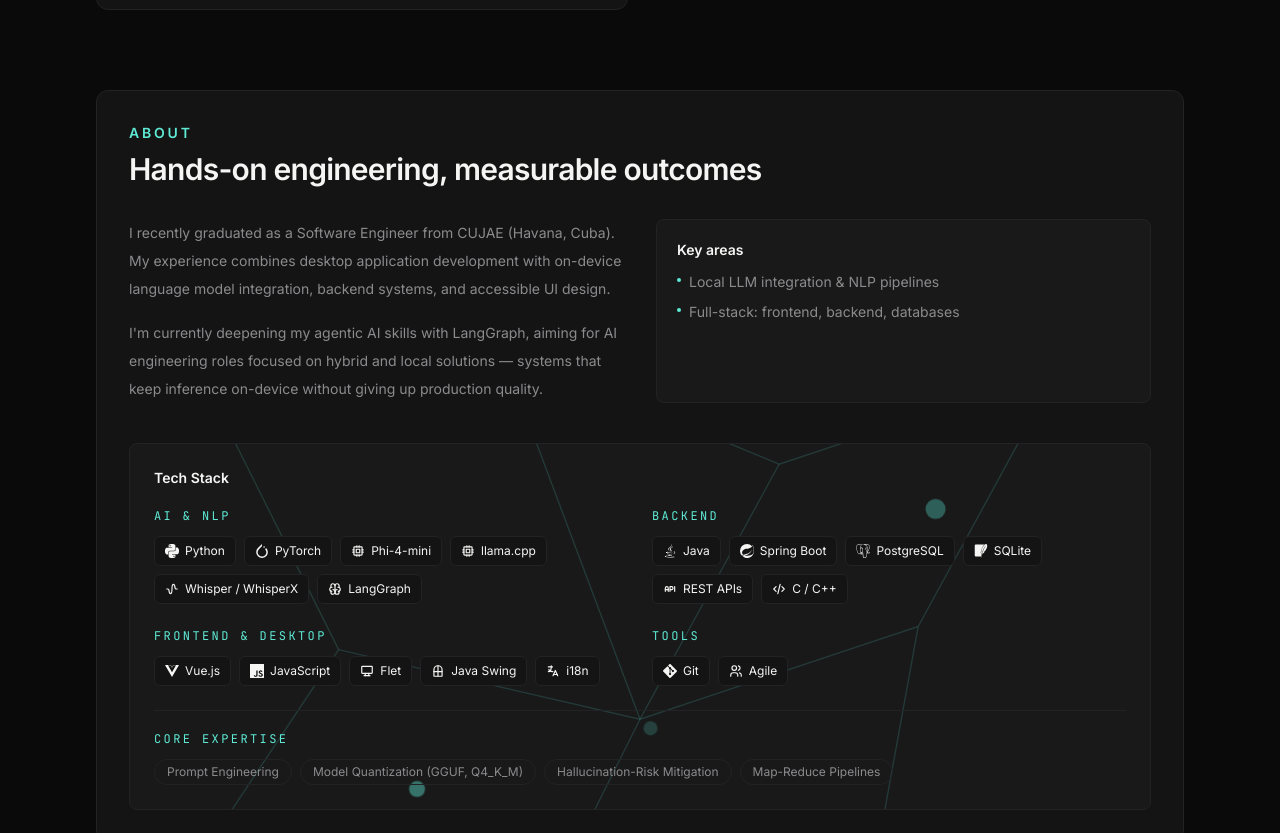
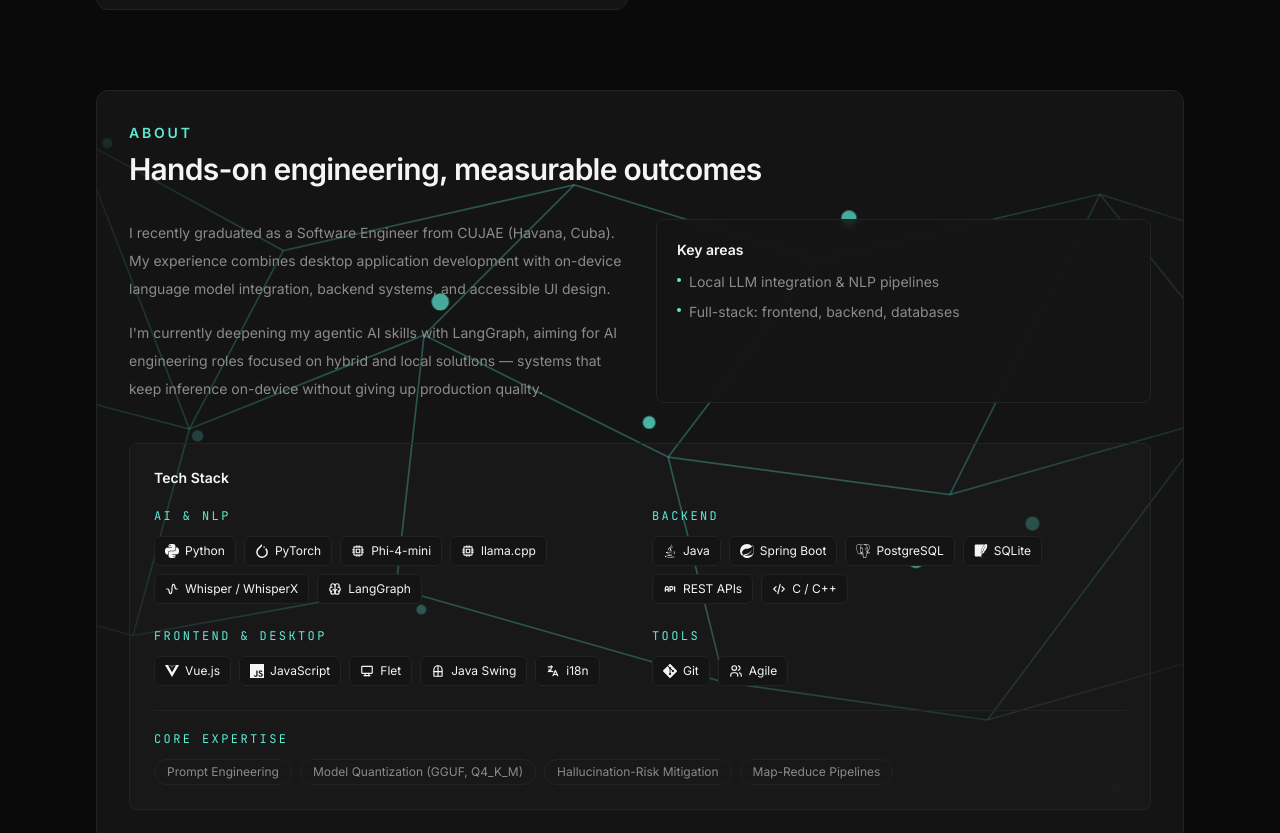
Before and after one commit to 0rlandoMG/Portafolio-Orlando-AI2, a Next.js app: page / in a window 1280 px wide. Shown: the part 1540-2373 px from the top of the page. Built offline with nearby package versions, Linux system fonts and the light colour scheme.

Commit message:
feat: integrate NeuralBackground component into HomePage and update Skills layout for improved design

```diff
--- a/app/page.js
+++ b/app/page.js
@@ -4,6 +4,7 @@ import { useState } from "react";
 import Hero from "../components/Hero";
 import ProjectCard from "../components/ProjectCard";
 import Skills from "../components/Skills";
+import NeuralBackground from "../components/NeuralBackground";
 import projects from "../data/projects";
 import { useLang } from "../context/LanguageProvider";
 
@@ -48,7 +49,9 @@ export default function HomePage() {
         </div>
       </section>
       <section id="about" className="mt-20 scroll-mt-24">
-        <div className="rounded-xl border border-brand-borderLight bg-brand-surfaceLight p-8 shadow-soft dark:border-brand-border dark:bg-brand-surface dark:shadow-none">
+        <div className="relative overflow-hidden rounded-xl border border-brand-borderLight bg-brand-surfaceLight p-8 shadow-soft dark:border-brand-border dark:bg-brand-surface dark:shadow-none">
+          <NeuralBackground />
+          <div className="relative">
             <p className="text-sm font-semibold uppercase tracking-[0.2em] text-brand-mint">
               {t("navbar.about")}
             </p>
@@ -60,7 +63,7 @@ export default function HomePage() {
                 <p>{t("about.paragraph1")}</p>
                 <p>{t("about.paragraph2")}</p>
               </div>
-            <div className="rounded-lg border border-brand-borderLight bg-black/[0.02] p-5 dark:border-brand-border dark:bg-white/[0.02]">
+              <div className="rounded-lg border border-brand-borderLight bg-brand-surfaceLight/80 p-5 backdrop-blur-sm dark:border-brand-border dark:bg-brand-surface/80">
                 <p className="text-sm font-semibold text-brand-textLight dark:text-brand-text">
                   {t("about.keyAreasTitle")}
                 </p>
@@ -77,6 +80,7 @@ export default function HomePage() {
               </div>
             </div>
             <Skills />
+          </div>
         </div>
       </section>
       <section id="contact" className="mt-20 scroll-mt-24">
--- a/components/NeuralBackground.jsx
+++ b/components/NeuralBackground.jsx
@@ -1,28 +1,48 @@
 export default function NeuralBackground({ className = "" }) {
   const nodes = [
-    { x: 40, y: 60, r: 3, delay: "0s" },
-    { x: 160, y: 30, r: 2.5, delay: "0.4s" },
-    { x: 280, y: 80, r: 3.5, delay: "0.8s" },
-    { x: 90, y: 160, r: 2.5, delay: "1.2s" },
-    { x: 220, y: 190, r: 3, delay: "0.2s" },
-    { x: 340, y: 150, r: 2.5, delay: "1.6s" },
-    { x: 400, y: 40, r: 3, delay: "1s" },
-    { x: 30, y: 250, r: 2.5, delay: "0.6s" },
-    { x: 180, y: 270, r: 3, delay: "1.4s" },
-    { x: 320, y: 260, r: 2.5, delay: "0.3s" },
+    { x: 40, y: 55, r: 3, delay: "0s" },
+    { x: 150, y: 25, r: 2.5, delay: "0.5s" },
+    { x: 260, y: 85, r: 3.5, delay: "1s" },
+    { x: 95, y: 150, r: 2.5, delay: "1.5s" },
+    { x: 210, y: 180, r: 3, delay: "0.2s" },
+    { x: 335, y: 130, r: 2.5, delay: "1.8s" },
+    { x: 415, y: 50, r: 3, delay: "1.1s" },
+    { x: 35, y: 250, r: 2.5, delay: "0.7s" },
+    { x: 180, y: 290, r: 3, delay: "1.4s" },
+    { x: 320, y: 265, r: 2.5, delay: "0.3s" },
+    { x: 465, y: 195, r: 3, delay: "0.9s" },
+    { x: 545, y: 90, r: 2.5, delay: "1.6s" },
+    { x: 615, y: 215, r: 3.5, delay: "0.4s" },
+    { x: 695, y: 55, r: 2.5, delay: "1.2s" },
+    { x: 755, y: 175, r: 3, delay: "0.6s" },
+    { x: 835, y: 100, r: 2.5, delay: "1.7s" },
+    { x: 495, y: 315, r: 3, delay: "1s" },
+    { x: 635, y: 335, r: 2.5, delay: "0.5s" },
+    { x: 775, y: 295, r: 3, delay: "1.3s" },
+    { x: 855, y: 255, r: 2.5, delay: "0.8s" },
   ];
+
   const edges = [
-    [0, 1], [1, 2], [0, 3], [1, 4], [2, 4],
-    [2, 6], [3, 4], [4, 5], [5, 6], [3, 7],
-    [4, 8], [5, 9], [7, 8], [8, 9],
+    [0, 1], [1, 2], [0, 3], [1, 4], [2, 4], [2, 6],
+    [3, 4], [4, 5], [5, 6], [3, 7], [4, 8], [5, 9],
+    [7, 8], [8, 9], [5, 10], [6, 11], [10, 11], [10, 12],
+    [11, 13], [12, 13], [12, 14], [13, 15], [14, 15], [9, 16],
+    [10, 16], [16, 17], [14, 17], [17, 18], [15, 18], [18, 19],
+    [13, 19],
   ];
 
   return (
     <svg
       aria-hidden="true"
-      viewBox="0 0 440 300"
+      viewBox="0 0 900 400"
       preserveAspectRatio="xMidYMid slice"
-      className={`pointer-events-none absolute inset-0 h-full w-full opacity-[0.35] dark:opacity-[0.45] ${className}`}
+      className={`pointer-events-none absolute inset-0 h-full w-full ${className}`}
+      style={{
+        maskImage:
+          "radial-gradient(ellipse 75% 85% at 50% 40%, black 35%, transparent 88%)",
+        WebkitMaskImage:
+          "radial-gradient(ellipse 75% 85% at 50% 40%, black 35%, transparent 88%)",
+      }}
     >
       {edges.map(([a, b], i) => (
         <line
@@ -31,10 +51,8 @@ export default function NeuralBackground({ className = "" }) {
           y1={nodes[a].y}
           x2={nodes[b].x}
           y2={nodes[b].y}
-          stroke="currentColor"
-          className="text-brand-mint"
-          strokeWidth="0.6"
-          strokeOpacity="0.35"
+          strokeWidth="0.9"
+          className="stroke-brand-mintDim/55 dark:stroke-brand-mint/30"
         />
       ))}
       {nodes.map((n, i) => (
@@ -43,8 +61,7 @@ export default function NeuralBackground({ className = "" }) {
           cx={n.x}
           cy={n.y}
           r={n.r}
-          fill="currentColor"
-          className="animate-node-pulse text-brand-mint"
+          className="animate-node-pulse fill-brand-mintDim/90 dark:fill-brand-mint/80"
           style={{ animationDelay: n.delay }}
         />
       ))}
--- a/components/Skills.jsx
+++ b/components/Skills.jsx
@@ -5,7 +5,6 @@ import { FaJava } from "react-icons/fa";
 import { TbApi, TbCpu, TbWaveSine, TbBrain, TbDeviceDesktop, TbWindow, TbLanguage, TbUsers, TbCode } from "react-icons/tb";
 import skills, { expertise } from "../data/skills";
 import { useLang } from "../context/LanguageProvider";
-import NeuralBackground from "./NeuralBackground";
 
 const ICONS = {
   python: SiPython,
@@ -32,12 +31,7 @@ export default function Skills() {
   const { t } = useLang();
 
   return (
-    <div className="relative mt-10 overflow-hidden rounded-lg border border-brand-borderLight bg-black/[0.02] p-6 dark:border-brand-border dark:bg-white/[0.02]">
-      <div className="text-brand-mutedLight dark:text-brand-muted">
-        <NeuralBackground />
-      </div>
-
-      <div className="relative">
+    <div className="mt-10 rounded-lg border border-brand-borderLight bg-black/[0.02] p-6 dark:border-brand-border dark:bg-white/[0.02]">
       <p className="text-sm font-semibold text-brand-textLight dark:text-brand-text">
         {t("about.skillsTitle")}
       </p>
@@ -82,6 +76,5 @@ export default function Skills() {
         </ul>
       </div>
     </div>
-    </div>
   );
 }
```
Lines whose indentation alone changed are shown as unchanged.
